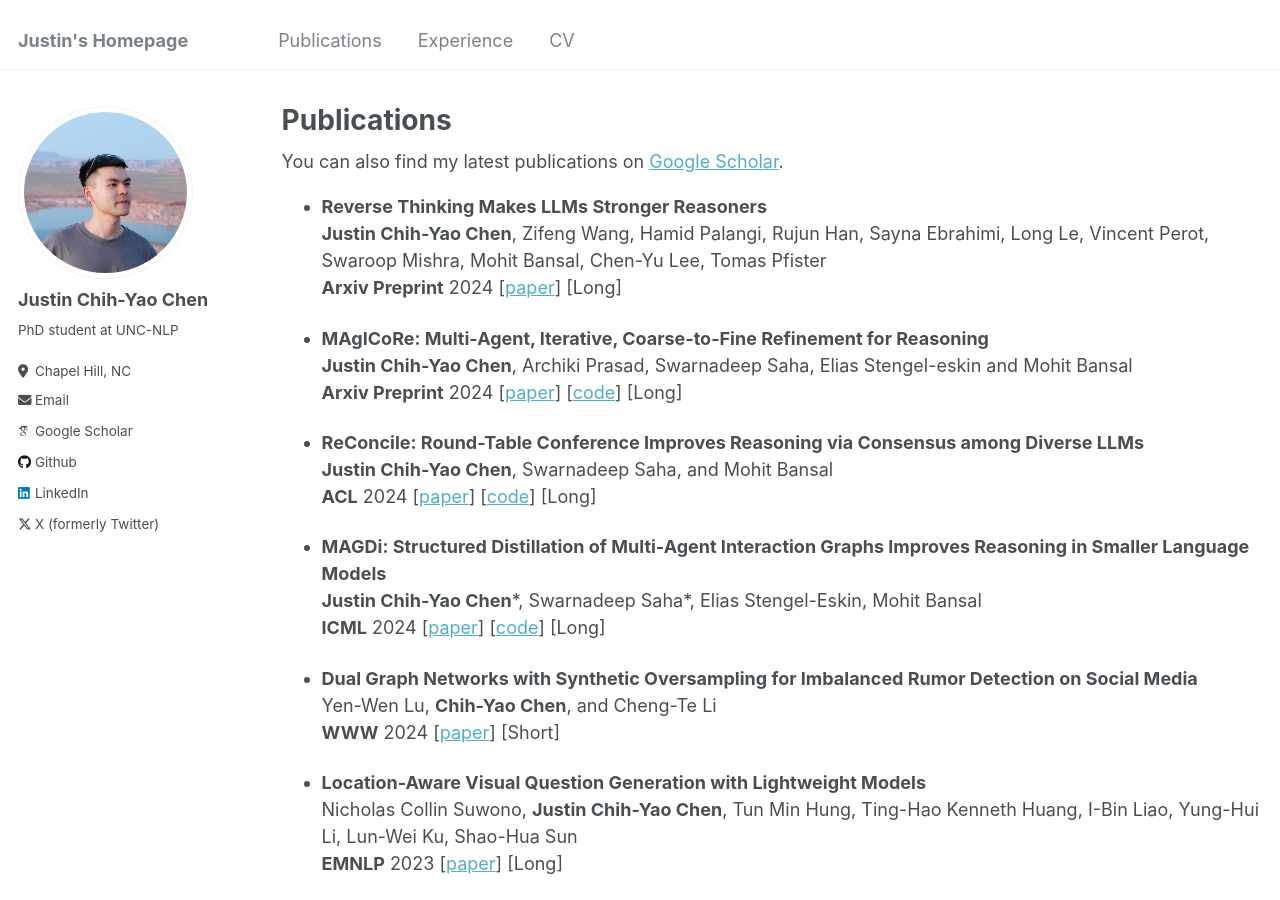
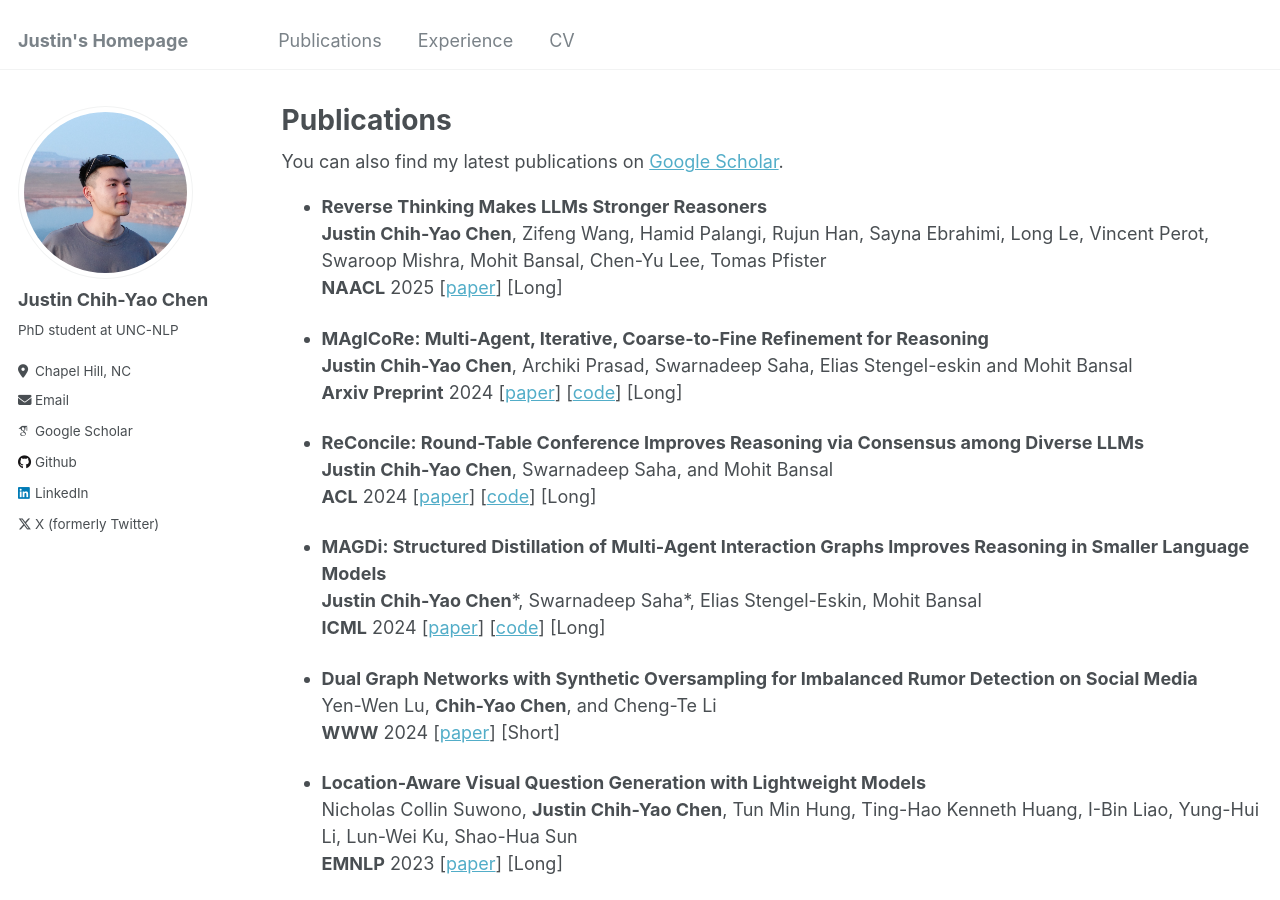
Before and after one commit to dinobby/dinobby.github.io, a Jekyll site: the page built from _pages/publications.md, in a window 1280 px wide and 900 px high. Built offline with Jekyll 4.4.1, drawn with Linux system fonts in a browser that asks for light colours; some web fonts are replaced.

Commit message:
Update publications.md

```diff
--- a/_pages/publications.md
+++ b/_pages/publications.md
@@ -12,7 +12,7 @@ author_profile: true
 {% include base_path %}
 * **Reverse Thinking Makes LLMs Stronger Reasoners**
 **Justin Chih-Yao Chen**, Zifeng Wang, Hamid Palangi, Rujun Han, Sayna Ebrahimi, Long Le, Vincent Perot, Swaroop Mishra, Mohit Bansal, Chen-Yu Lee, Tomas Pfister\
-**Arxiv Preprint** 2024 [[paper]([https://arxiv.org/abs/2409.12147](https://arxiv.org/abs/2411.19865))] [Long]
+**NAACL** 2025 [[paper]([https://arxiv.org/abs/2409.12147](https://arxiv.org/abs/2411.19865))] [Long]
 
 * **MAgICoRe: Multi-Agent, Iterative, Coarse-to-Fine Refinement for Reasoning**
 **Justin Chih-Yao Chen**, Archiki Prasad, Swarnadeep Saha, Elias Stengel-eskin and Mohit Bansal\
```
